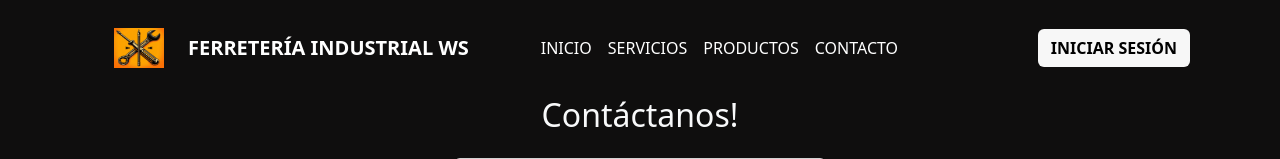
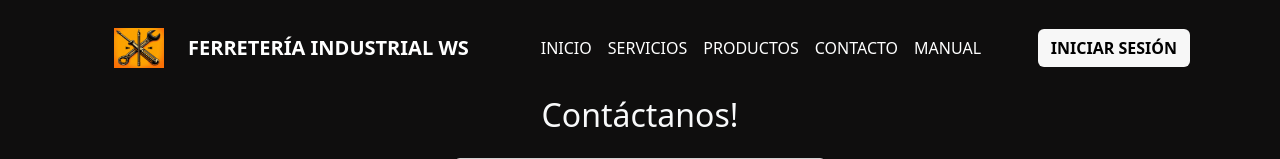
Before and after one commit to danilokosam/aplicacion-sena, a Django app: page /servicios/contacto/ in a window 1280 px wide. Shown: the top 159 px of the page. Run offline with Django 5.2, Linux system fonts and the light colour scheme; some libraries are stand-ins or nearby versions.

Commit message:
agregamos manual de usuario

```diff
--- a/aplicacion/templates/user/header.html
+++ b/aplicacion/templates/user/header.html
@@ -35,6 +35,9 @@
             <li class="nav-item active">
               <a class="nav-link active" href="{% url 'contacto'%}">CONTACTO</a>
             </li>
+            <li class="nav-item active">
+              <a class="nav-link active" href="{% static 'manual/manual-de-usuario.pdf'%}" download="manual-de-usuario.pdf">MANUAL</a>
+            </li>
           </ul>
           <div class="justify-content-md-end">
             {% if not user.is_authenticated %}
```
Also changed, not shown: 2 other files.
